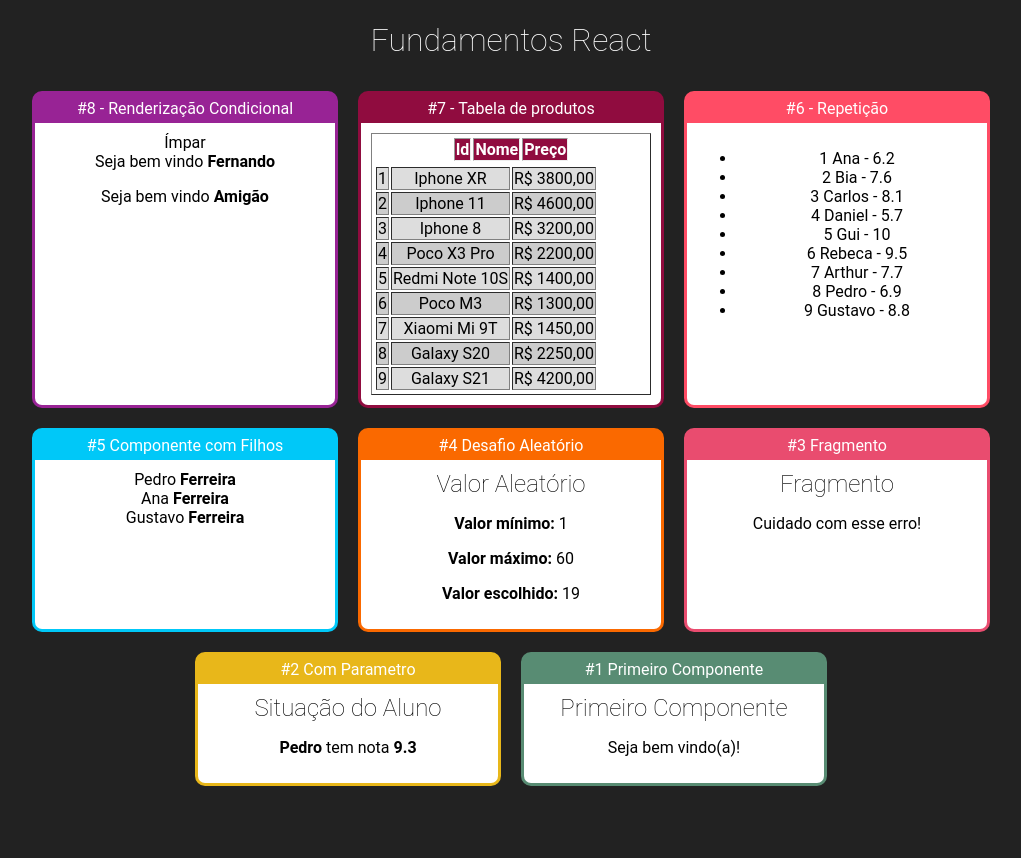
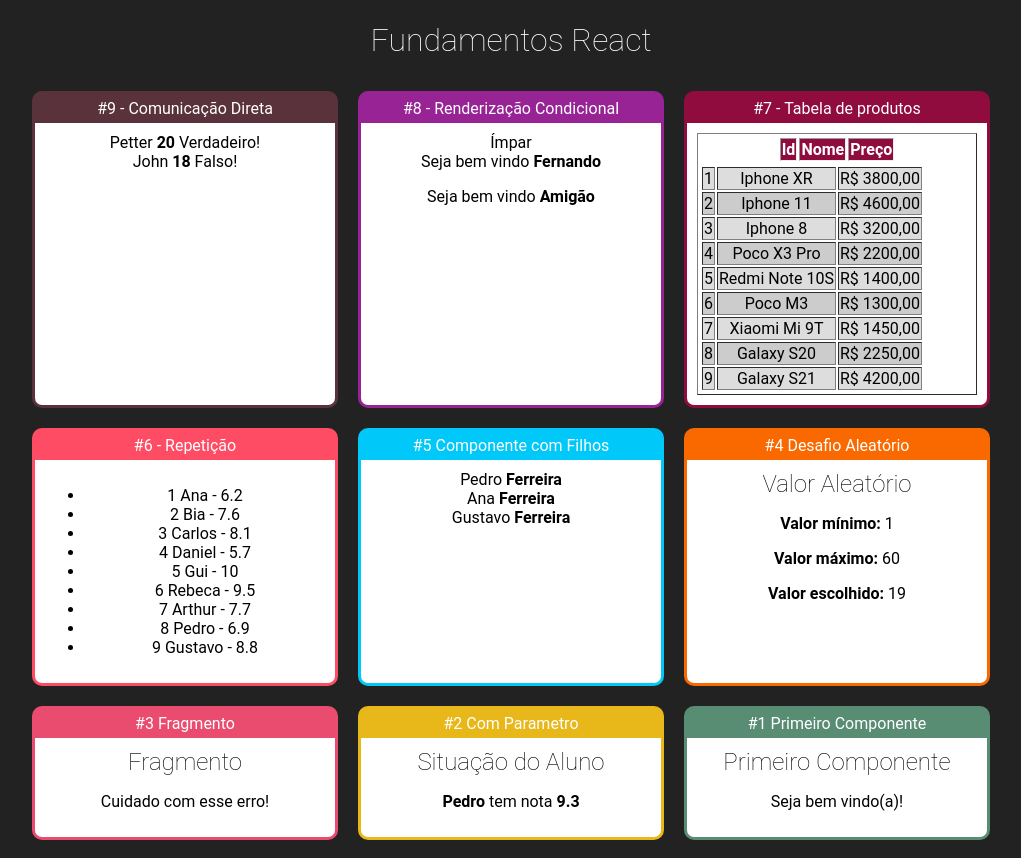
Before and after one commit to juniorlourenco/fundamentos_react, a React (Create React App) app: page / in a window 1280 px wide. Shown: the whole page, without its empty margins (129-1150 px from the left). Before the commit the page ends 804 px from the top, so only its background shows below. Built offline with nearby package versions, Linux system fonts and the light colour scheme.

Commit message:
direct communication

```diff
--- a/src/App.jsx
+++ b/src/App.jsx
@@ -2,6 +2,7 @@
 import React from 'react';
 import './App.css';
 
+import DirectFather from './components/communication/DirectFather';
 import UsuarioInfo from './components/conditional/UsuarioInfo';
 import ParOuImpar from './components/conditional/ParOuImpar';
 import ProductsList from './components/repeat/ProductsTable';
@@ -19,6 +20,10 @@ export default () => (
         <h1>Fundamentos React</h1>
 
         <div className="Cards">
+            <Card titulo="#9 - Comunicação Direta" color="#59323C">
+                <DirectFather></DirectFather>
+            </Card>
+
             <Card titulo="#8 - Renderização Condicional" color ="#982395">
                 <ParOuImpar numero={21} />
                 <UsuarioInfo usuario={{nome: 'Fernando'}}></UsuarioInfo>
--- a/src/components/communication/DirectFather.jsx
+++ b/src/components/communication/DirectFather.jsx
@@ -0,0 +1,12 @@
+/* eslint-disable import/no-anonymous-default-export */
+import React from 'react';
+import DirectSon from './DirectSon';
+
+export default props => {
+    return(
+        <div>
+            <DirectSon name="Petter" age={20} nerd={true}></DirectSon>
+            <DirectSon name="John" age={18} nerd={false}></DirectSon>
+        </div>
+    )
+}
--- a/src/components/communication/DirectSon.jsx
+++ b/src/components/communication/DirectSon.jsx
@@ -0,0 +1,12 @@
+/* eslint-disable import/no-anonymous-default-export */
+import React from 'react';
+
+export default props => {
+    return(
+        <div>
+            <span>{props.name} </span>
+            <span><strong>{props.age}</strong> </span>
+            <span>{props.nerd ? 'Verdadeiro' : 'Falso'}!</span>
+        </div>
+    )
+}
```
